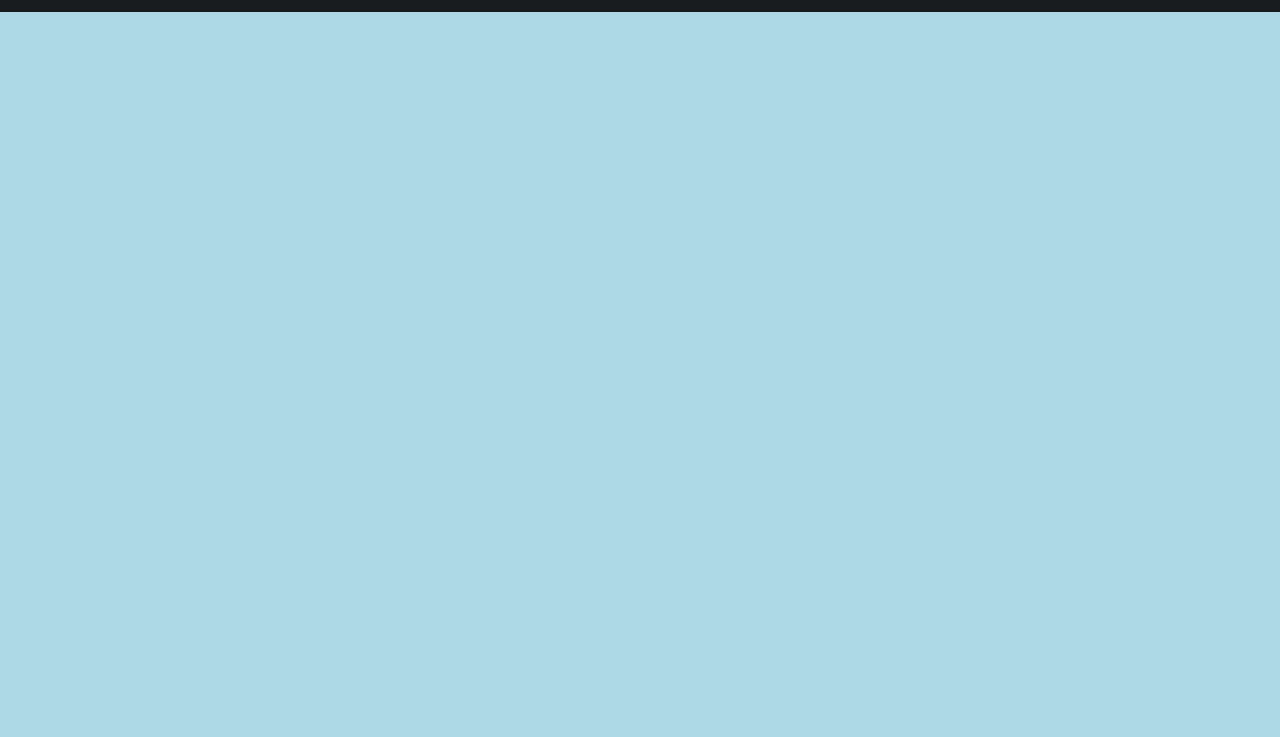
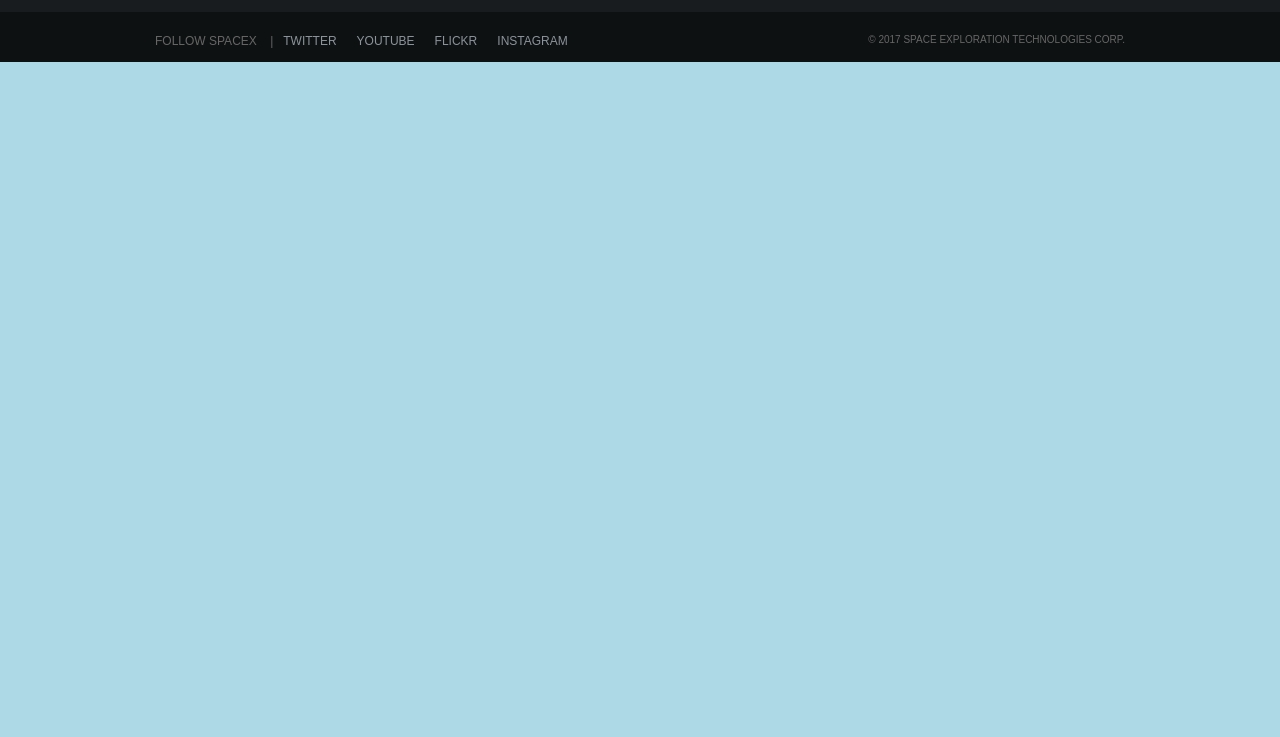
Before and after one commit to corwintines/spacex_clone_page, a website: page src/index.html in a window 1280 px wide. Shown: the part 63-800 px from the top of the page. Drawn offline with Linux system fonts and the light colour scheme.

Commit message:
Bottom footer

```diff
--- /dev/null
+++ b/src/css/2-sections/carousel.sass
@@ -0,0 +1,6 @@
+.carousel
+  width: 100%
+  max-height: 669.5px
+  position: relative
+  z-index: 3
+  overflow: hidden
--- /dev/null
+++ b/src/css/2-sections/footer-footer.sass
@@ -0,0 +1,57 @@
+.footer-footer
+  padding: 20px 0 30px 0
+  background: #0e1112
+  color: #666
+  text-transform: uppercase
+
+  .inner
+    max-width: 990px
+    font-size: 12px
+    margin-left: auto
+    margin-right: auto
+
+    #left-footer-footer-block
+      float: left
+      width: 495px
+      margin-left: 0
+      margin-right: -495px
+      padding-left: 10px
+      padding-right: 10px
+      box-sizing: border-box
+      word-wrap: break-word
+
+      .lfloat
+        float: left
+
+        .spacer
+          padding: 0 10px
+
+      .footer-footer-list
+        float: left
+        margin: 0
+        padding: 0
+        list-style-type: none
+        list-style-image: none
+        display: block
+
+        li
+          margin-right: 20px
+          float: left
+
+          a
+            color: #8b939b
+
+            &:hover
+              text-decoration: underline
+
+    #right-footer-footer-block
+      float: left
+      width: 495px
+      margin-left: 495px
+      margin-right: -990px
+      padding-left: 10px
+      padding-right: 10px
+      box-sizing: border-box
+      word-wrap: break-word
+      text-align: right
+      font-size: 10px
--- a/src/css/2-sections/header.sass
+++ b/src/css/2-sections/header.sass
@@ -68,12 +68,16 @@
               color: white
 
         .nav-secondary
+          margin-right: 0
           li
             border-width: 0 0 2px 0
             border-style: hidden hidden solid hidden
             border-color: transparent
             -webkit-transition: border-color 0.2s linear
             transition: border-color 0.2s linear
+
+            &:last-child
+              margin-right: 10px
 
             &:hover
               border-color: #8b939b
--- a/src/css/main.scss
+++ b/src/css/main.scss
@@ -4,3 +4,5 @@
 @import "1-base/_vars";
 
 @import "2-sections/header";
+@import "2-sections/carousel";
+@import "2-sections/footer-footer";
--- a/src/index.html
+++ b/src/index.html
@@ -48,5 +48,36 @@
         </div>
       </div>
     </header>
+
+    <div class="carousel is-active paused">
+    </div>
+
+    <div class="footer-footer">
+      <div class="inner">
+        <div id="left-footer-footer-block">
+          <span class="lfloat">
+            Follow SpaceX
+            <span class="spacer">|</span>
+          </span>
+          <ul class="footer-footer-list">
+            <li>
+              <a href="/">Twitter</a>
+            </li>
+            <li>
+              <a href="/">YouTube</a>
+            </li>
+            <li>
+              <a href="/">Flickr</a>
+            </li>
+            <li>
+              <a href="/">Instagram</a>
+            </li>
+          </ul>
+        </div>
+        <div id="right-footer-footer-block">
+          © 2017 Space Exploration Technologies Corp.
+        </div>
+      </div>
+    </div>
   </body>
 </html>
```
Also changed, not shown: src/css/main.css.
